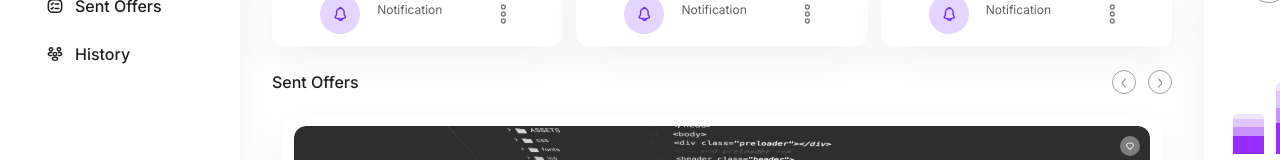
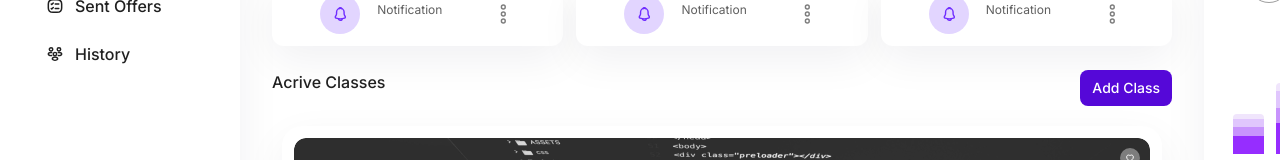
Before and after one commit to Nustutor/Frontend-Nustutor, a Next.js app: page /tutor/1 in a window 1280 px wide. Shown: the part 321-481 px from the top of the page. Built offline with nearby package versions, Linux system fonts and the light colour scheme.

Commit message:
addCourse

```diff
--- /dev/null
+++ b/app/tutor/[id]/addClass/page.tsx
@@ -0,0 +1,13 @@
+import TutorDashboard from '@/components/dashboard/Tindex'
+import AddClass from '@/components/dashboard/addClass'
+import React from 'react'
+
+const page = () => {
+  return (
+    <div>
+      <AddClass/>
+    </div>
+  )
+}
+
+export default page
--- a/components/dashboard/Tindex.tsx
+++ b/components/dashboard/Tindex.tsx
@@ -18,7 +18,7 @@ const TutorDashboard = () => {
         <QuickActions Content={undefined}/>
         <QuickActions Content={undefined}/>
     </div>
-    <Offers/>
+    <Offers OfferText={'Acrive Classes'}/>
     <RecentActivity/>
   </div>
   <div
--- /dev/null
+++ b/components/dashboard/addClass.tsx
@@ -0,0 +1,54 @@
+'use client'
+
+import React from 'react'
+import Sidebar from './sidebar';
+import UserPanel from './userpanel';
+import InputField from '../onboarding/inputField';
+import Dropdown from '../onboarding/dropdown';
+import { useState } from 'react';
+
+const AddClass = () => {
+  const [selectedOptions, setSelectedOptions] = useState({
+    Subject: '',
+    MultipuleStudents: '',
+  });
+  function handleDropdownSelect(arg0: string, value: any) {
+    throw new Error('Function not implemented.');
+  }
+
+  return (
+<div className="flex justify-start items-center  h-[1514px] gap-8 bg-white">
+        <Sidebar/>
+        <div className="w-[944px] h-[1240px] relative overflow-hidden">
+  <div className="flex flex-col justify-center items-center  top-5 gap-2.5 p-2.5">
+    <p className="flex-grow-0 flex-shrink-0 text-5xl font-bold text-center text-black">
+      Add a Class
+    </p>
+    <div className='p-4'/>
+    <div className='flex flex-col flex-grow-0 flex-shrink-0 '>
+    <Dropdown
+        title="Subject"
+        options={['SEECS', 'SMME', 'S3H', 'NBS', 'SCME', 'IGIS', 'SADA']}
+        selectedOption={selectedOptions.Subject}
+        onSelect={(value) => handleDropdownSelect('Subject', value)}
+      />
+    <InputField label={'Title'} directive={'Enter your Course Title'} input={undefined} inputValue={undefined} onChange={undefined} required={undefined}/>
+    <InputField label={'Description'} directive={'Enter your Course Description'} input={undefined} inputValue={undefined} onChange={undefined} required={undefined}/>
+    <InputField label={'Offering Rate per hour'} directive={'Enter your offering rate per hour'} input={undefined} inputValue={undefined} onChange={undefined} required={undefined}/>
+    <InputField label={'Time Slot'} directive={undefined} input={undefined} inputValue={undefined} onChange={undefined} required={undefined}/>
+    <Dropdown
+        title="Multuple Students"
+        options={['SEECS', 'SMME', 'S3H', 'NBS', 'SCME', 'IGIS', 'SADA']}
+        selectedOption={selectedOptions.MultipuleStudents}
+        onSelect={(value) => handleDropdownSelect('Multuple Students', value)}
+      />
+      <div className='p-4'/>
+    </div>
+  </div>
+  </div>
+  <UserPanel/>
+</div>
+  )
+}
+
+export default AddClass;
--- a/components/dashboard/gigs.tsx
+++ b/components/dashboard/gigs.tsx
@@ -1,54 +1,20 @@
 import React from 'react'
 import TutorCard from '../courseDetails/tutorCard';
+import { Button } from '@mui/material';
 
-const Offers = () => {
+const Offers = ({OfferText}: {OfferText: string}) => {
   return (
     <div className="flex flex-col justify-start items-center self-stretch flex-grow-0 flex-shrink-0 gap-5">
   <div className="flex justify-between items-center self-stretch flex-grow-0 flex-shrink-0 relative">
     <p className="self-stretch flex-grow w-[820px] h-6 text-base font-medium text-left capitalize text-[#202020]">
-      Sent Offers
+      {OfferText}
     </p>
     <div className="flex justify-end items-center flex-grow-0 flex-shrink-0 gap-3">
-      <div className="flex justify-center items-center flex-grow-0 flex-shrink-0 w-6 h-6 relative gap-2.5 p-1.5 rounded-[50px] border border-[#9e9e9e]">
-        <svg
-          width={12}
-          height={12}
-          viewBox="0 0 12 12"
-          fill="none"
-          xmlns="http://www.w3.org/2000/svg"
-          className="self-stretch flex-grow relative"
-          preserveAspectRatio="none"
-        >
-          <path
-            d="M7.49992 9.96004L4.23992 6.70004C3.85492 6.31504 3.85492 5.68504 4.23992 5.30004L7.49992 2.04004"
-            stroke="#9E9E9E"
-            stroke-width="1.5"
-            stroke-miterlimit={10}
-            stroke-linecap="round"
-            stroke-linejoin="round"
-          />
-        </svg>
-      </div>
-      <div className="flex justify-center items-center flex-grow-0 flex-shrink-0 w-6 h-6 relative gap-2.5 p-1.5 rounded-[50px] border border-[#9e9e9e]">
-        <svg
-          width={12}
-          height={12}
-          viewBox="0 0 12 12"
-          fill="none"
-          xmlns="http://www.w3.org/2000/svg"
-          className="self-stretch flex-grow relative"
-          preserveAspectRatio="none"
-        >
-          <path
-            d="M4.45508 9.96004L7.71508 6.70004C8.10008 6.31504 8.10008 5.68504 7.71508 5.30004L4.45508 2.04004"
-            stroke="#9E9E9E"
-            stroke-width="1.5"
-            stroke-miterlimit={10}
-            stroke-linecap="round"
-            stroke-linejoin="round"
-          />
-        </svg>
-      </div>
+    <div className="flex justify-center items-center flex-grow-0 flex-shrink-0 relative overflow-hidden px-3 py-2 rounded-lg bg-[#5508d8] cursor-pointer">
+          <p className="flex-grow-0 flex-shrink-0 text-sm font-medium text-left text-white">
+            Add Class
+          </p>
+        </div>
     </div>
   </div>
   <TutorCard OfferingHero={'/cardHero.png'} TutorPfp={undefined} Category={undefined} OfferingTitle={undefined} TutorName={undefined} TutorStatus={undefined} OfferingRate={undefined}/>
--- a/components/dashboard/index.tsx
+++ b/components/dashboard/index.tsx
@@ -18,7 +18,7 @@ const StudentDashboard = () => {
         <QuickActions Content={undefined}/>
         <QuickActions Content={undefined}/>
     </div>
-    <Offers/>
+    <Offers OfferText={'Sent Offers'}/>
     <RecentActivity/>
   </div>
   <div
--- a/components/onboarding/login.tsx
+++ b/components/onboarding/login.tsx
@@ -81,7 +81,13 @@ const login = () => {
       if (response.ok) {
         // Successful signup
         const responseData = await response.json();
+        localStorage.setItem('token', responseData.token);
+        localStorage.setItem('userID', responseData.userID);
         console.log('Login successful:', responseData);
+        const getToken = () => localStorage.getItem('token');
+        const getuserID = () => localStorage.getItem('userID');
+        console.log('token:', getToken());
+        console.log('userID:', getuserID());
         // redirect to home page
         router.push('/home');
       } else {
```
Also changed, not shown: components/dashboard/classForm.tsx (added).
